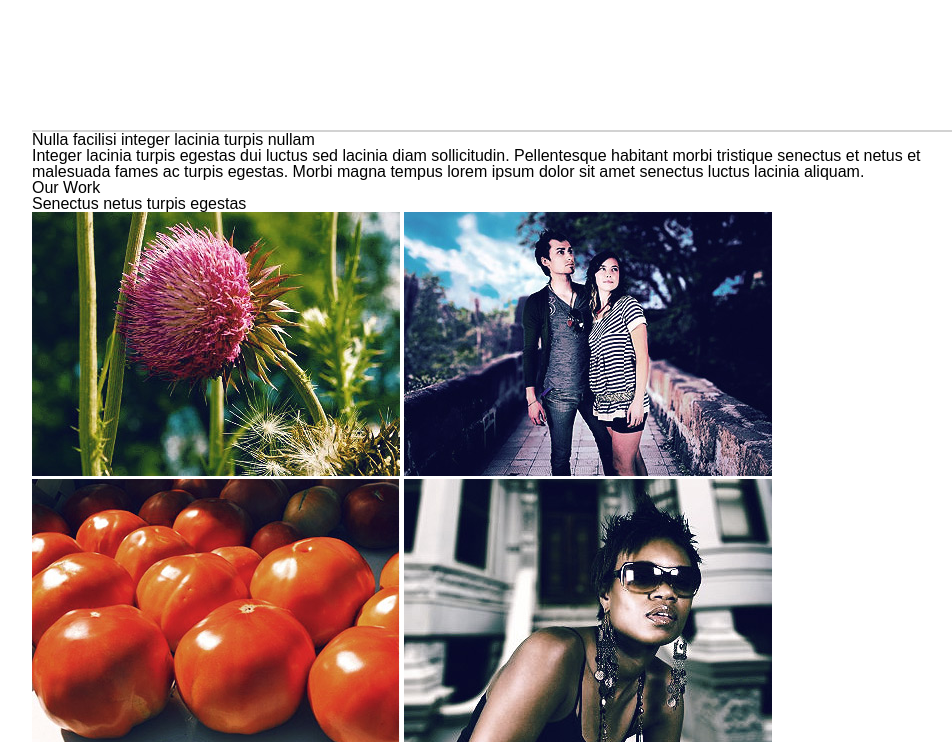
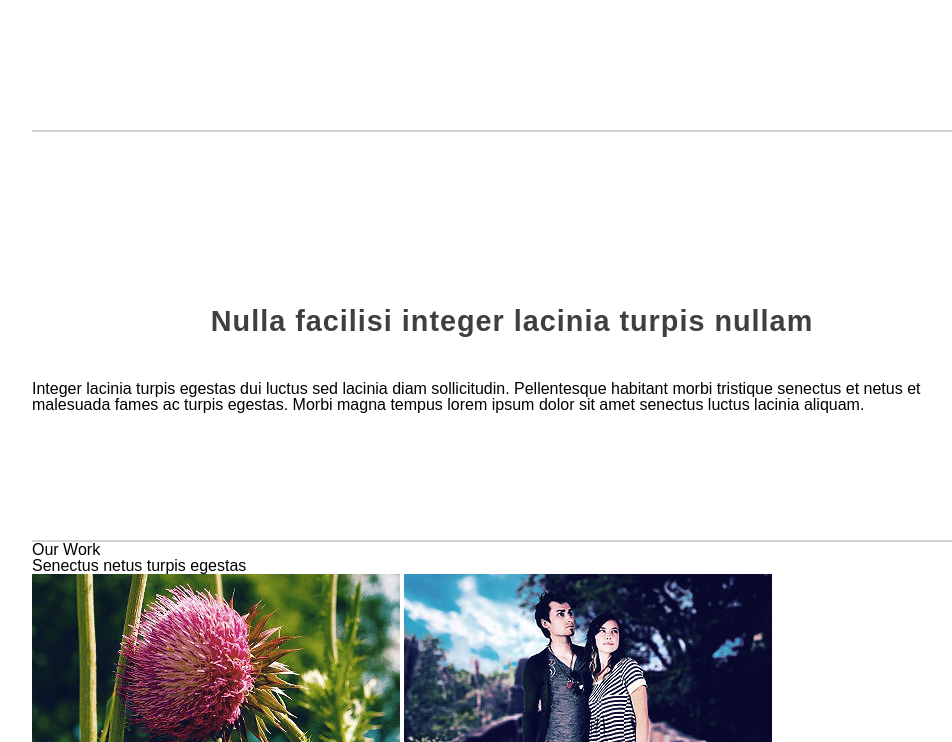
Before and after one commit to RostislavLysak/web_pixel, a plain HTML site: page index.html in a window 1280 px wide. Shown: the part 588-1330 px from the top of the page, without its empty margins (128-1080 px from the left). Drawn offline with nearby package versions, Linux system fonts and the light colour scheme.

Commit message:
articleinfo title

```diff
--- a/css/style.css
+++ b/css/style.css
@@ -139,3 +139,19 @@ body {
     color: #000;
 }
 /*  */
+
+/* ARTICLEINFO */
+.articleInfo {
+    padding: 175.4px 0 127px;
+    border-bottom: 2px solid #d2d2d2;
+}
+
+.articleInfo h2 {
+    padding-bottom: 45px;
+    font-size: 1.8rem;
+    font-weight: bold;
+    letter-spacing: 1px;
+    text-align: center;
+    color: #3f3f3f;
+}
+/*  */
```
